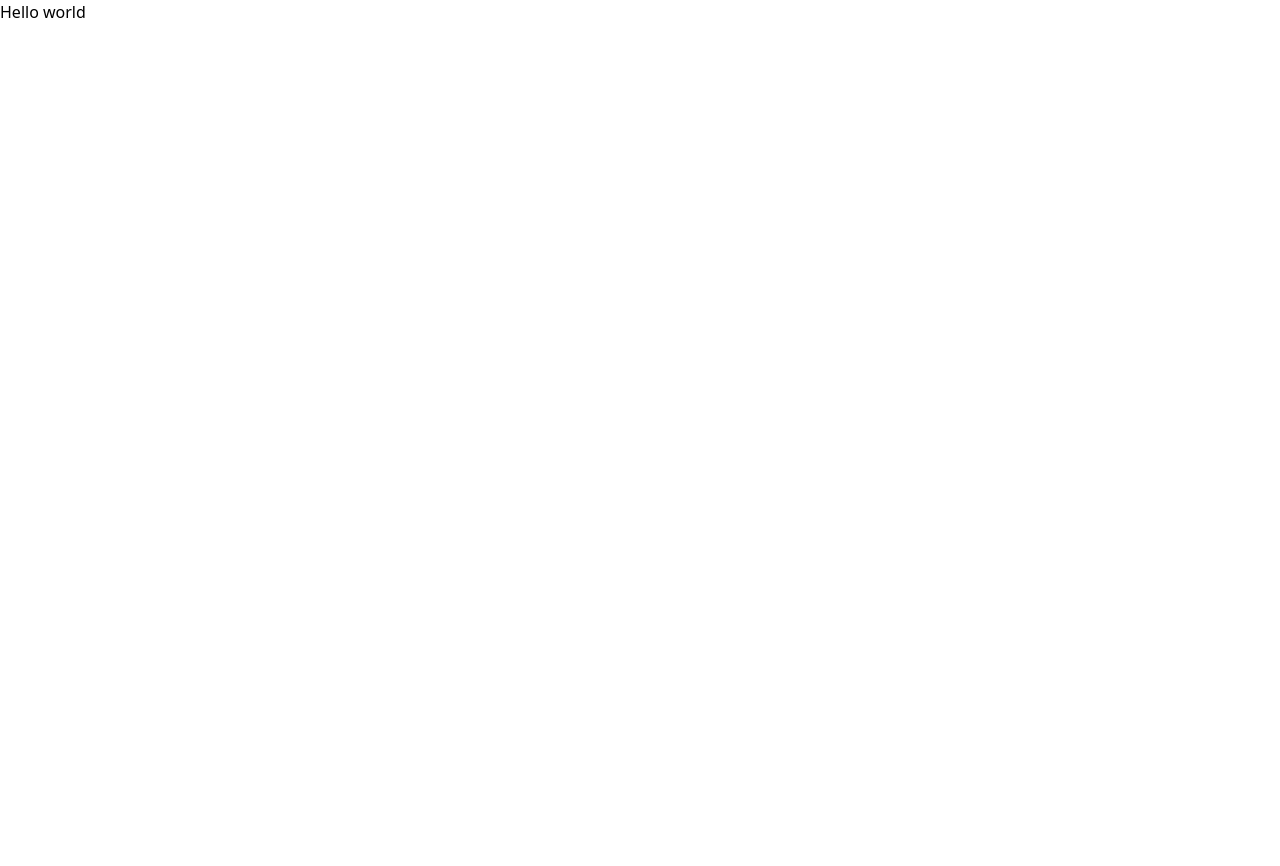
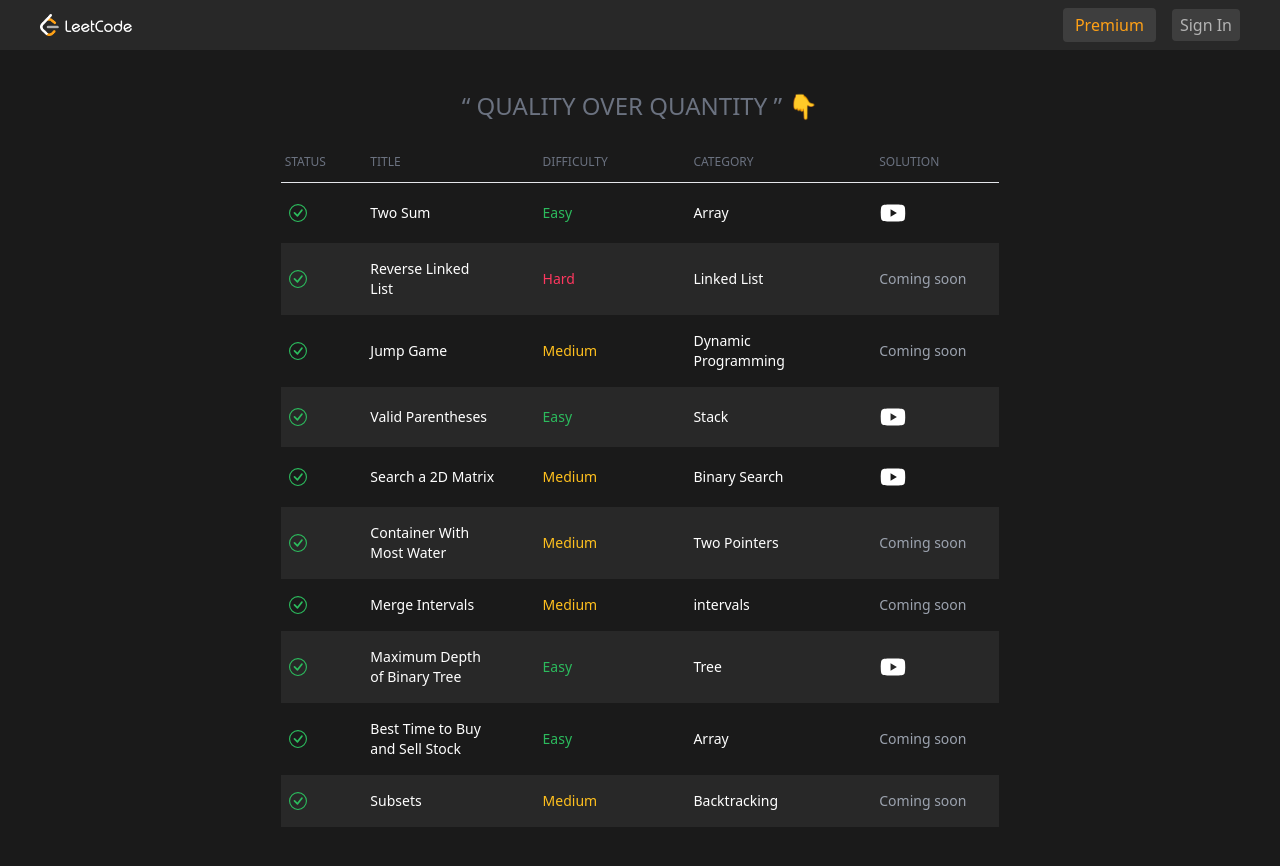
Before and after one commit to abeertech01/leetcode-clone, a Next.js app: page / in a window 1280 px wide. Before the commit the page ends 800 px from the top, so only its background shows below. Built offline with nearby package versions, Linux system fonts and the light colour scheme.

Commit message:
home page - problem table ui

```diff
--- /dev/null
+++ b/src/components/ProblemsTable/ProblemsTable.tsx
@@ -0,0 +1,53 @@
+import React from "react"
+import { problems } from "@/mockProblems/problems"
+import { BsCheckCircle } from "react-icons/bs"
+import { AiFillYoutube } from "react-icons/ai"
+import Link from "next/link"
+
+type ProblemsTableProps = {}
+
+const ProblemsTable: React.FC<ProblemsTableProps> = () => {
+  return (
+    <tbody className="text-white">
+      {problems.map((doc, idx) => {
+        const difficultyColor =
+          doc.difficulty === "Easy"
+            ? "text-dark-green-s"
+            : doc.difficulty === "Medium"
+            ? "text-dark-yellow"
+            : "text-dark-pink"
+        return (
+          <tr
+            className={`${idx % 2 == 1 ? "bg-dark-layer-1" : ""}`}
+            key={doc.id}
+          >
+            <th className="px-2 py-4 font-medium whitespace-nowrap text-dark-green-s">
+              <BsCheckCircle fontSize={"18"} width="18" />
+            </th>
+            <td className="px-6 py-4">
+              <Link
+                className="hover:text-blue-600 cursor-pointer"
+                href={`/problems/${doc.id}`}
+              >
+                {doc.title}
+              </Link>
+            </td>
+            <td className={`px-6 py-4 ${difficultyColor}`}>{doc.difficulty}</td>
+            <td className={`px-6 py-4`}>{doc.category}</td>
+            <td className={`px-6 py-4`}>
+              {doc.videoId ? (
+                <AiFillYoutube
+                  fontSize={"28"}
+                  className="cursor-pointer hover:text-red-600"
+                />
+              ) : (
+                <p className="text-gray-400">Coming soon</p>
+              )}
+            </td>
+          </tr>
+        )
+      })}
+    </tbody>
+  )
+}
+export default ProblemsTable
--- /dev/null
+++ b/src/components/Topbar/Topbar.tsx
@@ -0,0 +1,40 @@
+import Image from "next/image"
+import Link from "next/link"
+import React from "react"
+import { FaChevronLeft, FaChevronRight } from "react-icons/fa"
+import { BsList } from "react-icons/bs"
+
+type TopbarProps = {}
+
+const Topbar: React.FC<TopbarProps> = () => {
+  return (
+    <nav className="relative flex h-[50px] w-full shrink-0 items-center px-5 bg-dark-layer-1 text-dark-gray-7">
+      <div
+        className={`flex w-full items-center justify-between max-w-[1200px] mx-auto`}
+      >
+        <Link href="/" className="h-[22px] flex-1">
+          <img src="/logo-full.png" alt="Logo" className="h-full" />
+        </Link>
+
+        <div className="flex items-center space-x-4 flex-1 justify-end">
+          <div>
+            <a
+              href="https://www.buymeacoffee.com/burakorkmezz"
+              target="_blank"
+              rel="noreferrer"
+              className="bg-dark-fill-3 py-1.5 px-3 cursor-pointer rounded text-brand-orange hover:bg-dark-fill-2"
+            >
+              Premium
+            </a>
+          </div>
+          <Link href="/auth">
+            <button className="bg-dark-fill-3 py-1 px-2 cursor-pointer rounded">
+              Sign In
+            </button>
+          </Link>
+        </div>
+      </div>
+    </nav>
+  )
+}
+export default Topbar
--- /dev/null
+++ b/src/mockProblems/problems.ts
@@ -0,0 +1,91 @@
+export type Problem = {
+  id: string
+  title: string
+  difficulty: string
+  category: string
+  order: number
+  videoId?: string
+}
+
+export const problems: Problem[] = [
+  {
+    id: "two-sum",
+    title: "Two Sum",
+    difficulty: "Easy",
+    category: "Array",
+    order: 1,
+    videoId: "8-k1C6ehKuw",
+  },
+  {
+    id: "reverse-linked-list",
+    title: "Reverse Linked List",
+    difficulty: "Hard",
+    category: "Linked List",
+    order: 2,
+    videoId: "",
+  },
+  {
+    id: "jump-game",
+    title: "Jump Game",
+    difficulty: "Medium",
+    category: "Dynamic Programming",
+    order: 3,
+    videoId: "",
+  },
+  {
+    id: "valid-parentheses",
+    title: "Valid Parentheses",
+    difficulty: "Easy",
+    category: "Stack",
+    order: 4,
+    videoId: "xty7fr-k0TU",
+  },
+  {
+    id: "search-a-2d-matrix",
+    title: "Search a 2D Matrix",
+    difficulty: "Medium",
+    category: "Binary Search",
+    order: 5,
+    videoId: "ZfFl4torNg4",
+  },
+  {
+    id: "container-with-most-water",
+    title: "Container With Most Water",
+    difficulty: "Medium",
+    category: "Two Pointers",
+    order: 6,
+    videoId: "",
+  },
+  {
+    id: "merge-intervals",
+    title: "Merge Intervals",
+    difficulty: "Medium",
+    category: "intervals",
+    order: 7,
+    videoId: "",
+  },
+  {
+    id: "maximum-depth-of-binary-tree",
+    title: "Maximum Depth of Binary Tree",
+    difficulty: "Easy",
+    category: "Tree",
+    order: 8,
+    videoId: "4qYTqOiRMoM",
+  },
+  {
+    id: "best-time-to-buy-and-sell-stock",
+    title: "Best Time to Buy and Sell Stock",
+    difficulty: "Easy",
+    category: "Array",
+    order: 9,
+    videoId: "",
+  },
+  {
+    id: "subsets",
+    title: "Subsets",
+    difficulty: "Medium",
+    category: "Backtracking",
+    order: 10,
+    videoId: "",
+  },
+]
--- a/src/pages/index.tsx
+++ b/src/pages/index.tsx
@@ -1,10 +1,43 @@
+import ProblemsTable from "@/components/ProblemsTable/ProblemsTable"
+import Topbar from "@/components/Topbar/Topbar"
 import Head from "next/head"
 
 export default function Home() {
   return (
     <>
-      <main>
-        <h1>Hello world</h1>
+      <main className="bg-dark-layer-2 min-h-screen">
+        <Topbar />
+        <h1
+          className="text-2xl text-center text-gray-500 dark:text-gray-400 font-medium
+					uppercase mt-10 mb-5"
+        >
+          &ldquo; QUALITY OVER QUANTITY &rdquo; 👇
+        </h1>
+        <div className="relative overflow-x-auto mx-auto px-6 pb-10">
+          <table className="text-sm text-left text-gray-500 dark:text-gray-400 sm:w-7/12 w-full max-w-[1200px] mx-auto">
+            <thead className="text-xs text-gray-500 uppercase dark:text-gray-400 border-b">
+              <tr>
+                <th scope="col" className="px-1 py-3 w-0 font-medium">
+                  Status
+                </th>
+                <th scope="col" className="px-6 py-3 w-0 font-medium">
+                  Title
+                </th>
+                <th scope="col" className="px-6 py-3 w-0 font-medium">
+                  Difficulty
+                </th>
+
+                <th scope="col" className="px-6 py-3 w-0 font-medium">
+                  Category
+                </th>
+                <th scope="col" className="px-6 py-3 w-0 font-medium">
+                  Solution
+                </th>
+              </tr>
+            </thead>
+            <ProblemsTable />
+          </table>
+        </div>
       </main>
     </>
   )
```
